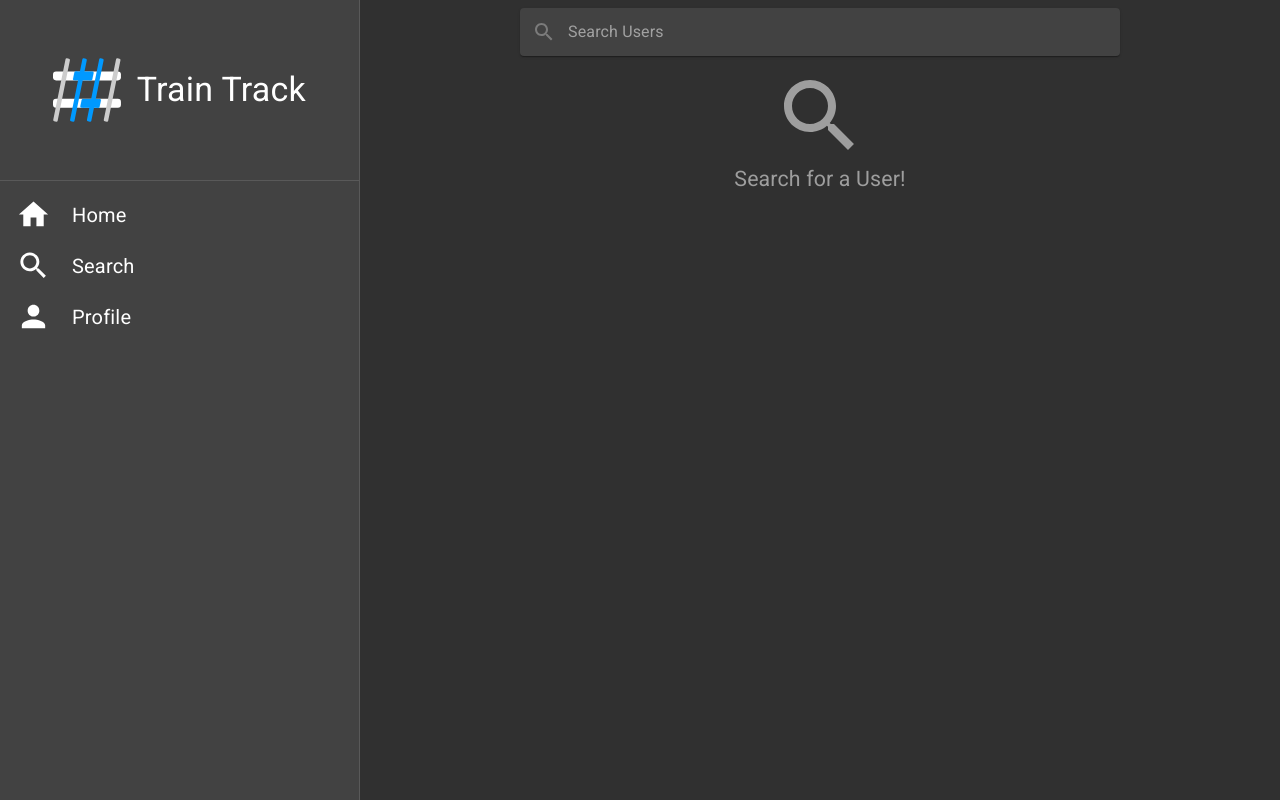
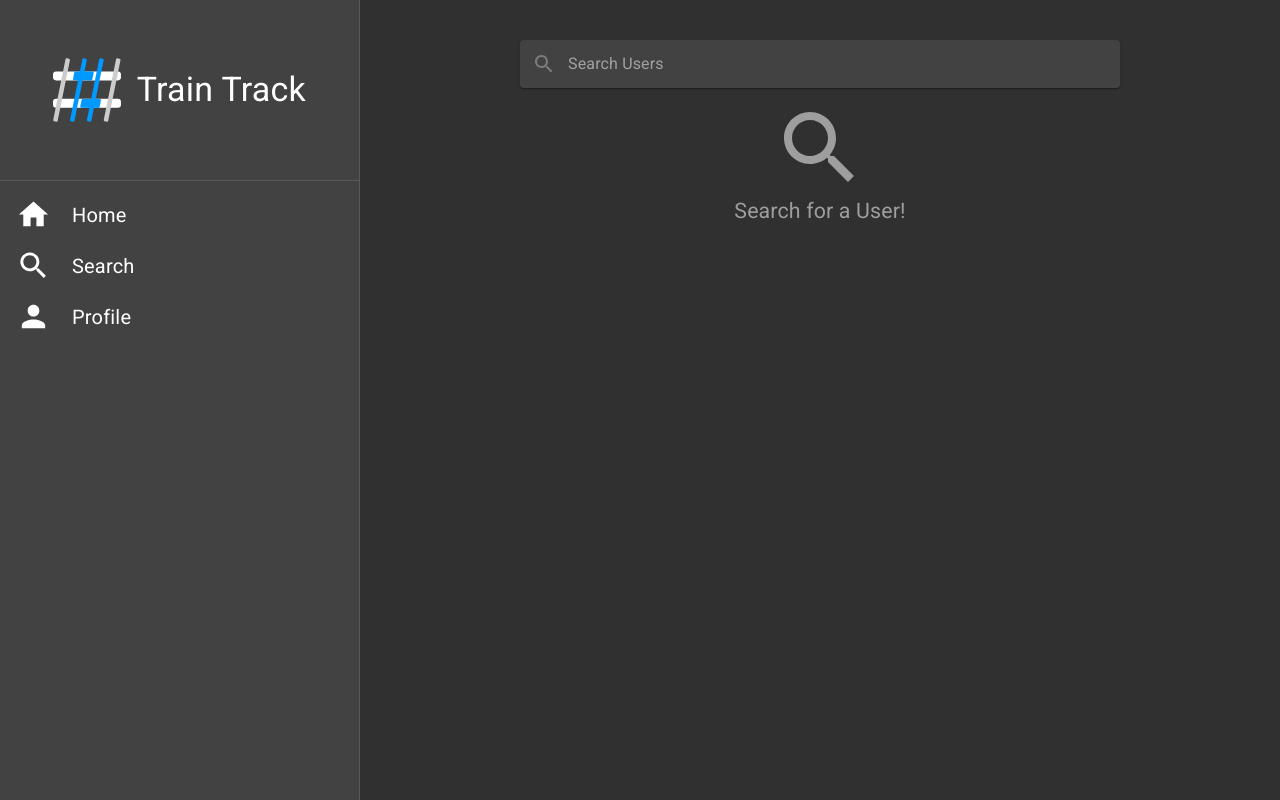
Before and after one commit to liamcr/train-track-frontend, a React (Create React App) app: page /search in a window 1280 px wide. Built offline with nearby package versions, Linux system fonts and the light colour scheme; sample sign-in values are in the browser's storage.

Commit message:
Fixed minor spacing issues on desktop site

```diff
--- a/src/components/PageWrapper.tsx
+++ b/src/components/PageWrapper.tsx
@@ -84,6 +84,8 @@ const PageWrapper: React.FC<PageWrapperProps> = ({
           <Header fixed={!!fixedHeader} />
           {children}
           {!bottomNavHidden && (
+            <>
+              <div style={{ height: 64 }} />
               <BottomNavigation value={navValue} className={classes.tabBar}>
                 <BottomNavigationAction
                   label="Home"
@@ -104,6 +106,7 @@ const PageWrapper: React.FC<PageWrapperProps> = ({
                   href="/profile"
                 />
               </BottomNavigation>
+            </>
           )}
         </>
       ) : (
@@ -146,7 +149,12 @@ const PageWrapper: React.FC<PageWrapperProps> = ({
               ))}
             </List>
           </Drawer>
-          <div className={classes.content}>{children}</div>
+          <div
+            className={classes.content}
+            style={{ marginTop: navValue !== "profile" ? 32 : 0 }}
+          >
+            {children}
+          </div>
         </div>
       )}
     </>
--- a/src/pages/Home.tsx
+++ b/src/pages/Home.tsx
@@ -4,7 +4,12 @@ import axios from "axios";
 import { TIMELINE_URL } from "../consts";
 import { Workout } from "../util/commonTypes";
 import Timeline from "../components/Timeline";
-import { Fab, makeStyles, createStyles } from "@material-ui/core";
+import {
+  Fab,
+  makeStyles,
+  createStyles,
+  useMediaQuery,
+} from "@material-ui/core";
 import AddIcon from "@material-ui/icons/Add";
 import PageWrapper from "../components/PageWrapper";
 
@@ -13,7 +18,6 @@ const useStyles = makeStyles(() =>
     fab: {
       position: "fixed",
       right: 16,
-      bottom: 72,
     },
   })
 );
@@ -24,6 +28,8 @@ const Home: React.FC = () => {
   const [limit, setLimit] = useState(10);
   const [timeline, setTimeline] = useState<Workout[] | null>(null);
   const [errorMessage, setErrorMessage] = useState<string | null>(null);
+
+  const isMobile = useMediaQuery("(max-width: 600px)");
 
   const classes = useStyles();
 
@@ -61,6 +67,7 @@ const Home: React.FC = () => {
         size="large"
         href="/new-workout"
         className={classes.fab}
+        style={{ bottom: isMobile ? 72 : 16 }}
       >
         <AddIcon />
       </Fab>
--- a/src/styles/NewWorkout.css
+++ b/src/styles/NewWorkout.css
@@ -1,7 +1,6 @@
 .new-workout-container {
   width: 90%;
   margin: auto;
-  margin-bottom: 64px;
   display: flex;
   flex-direction: column;
   align-items: center;
--- a/src/styles/ProfileImage.css
+++ b/src/styles/ProfileImage.css
@@ -9,7 +9,7 @@
 }
 
 .profile-image-overlay {
-  top: calc(-40vh - 5px);
+  top: calc(-40vh - 6px);
   z-index: 2;
   position: relative;
   background-color: rgba(0, 0, 0, 0.2);
--- a/src/styles/Timeline.css
+++ b/src/styles/Timeline.css
@@ -1,7 +1,6 @@
 .timeline-container {
   width: 90%;
   margin: auto;
-  margin-bottom: 64px;
   display: flex;
   flex-direction: column;
   align-items: center;
```
Lines whose indentation alone changed are shown as unchanged.
